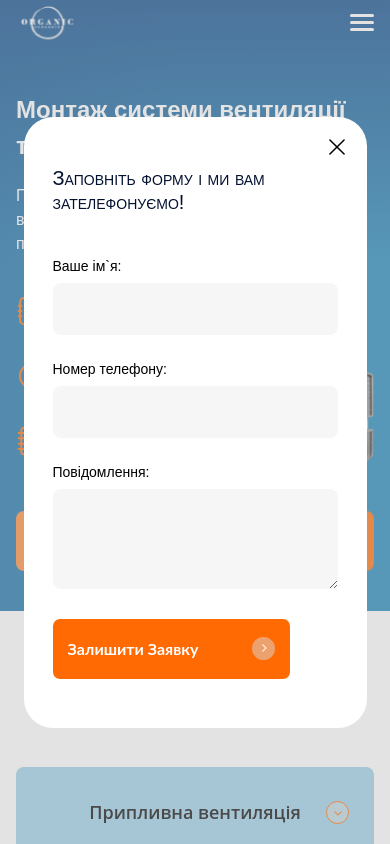
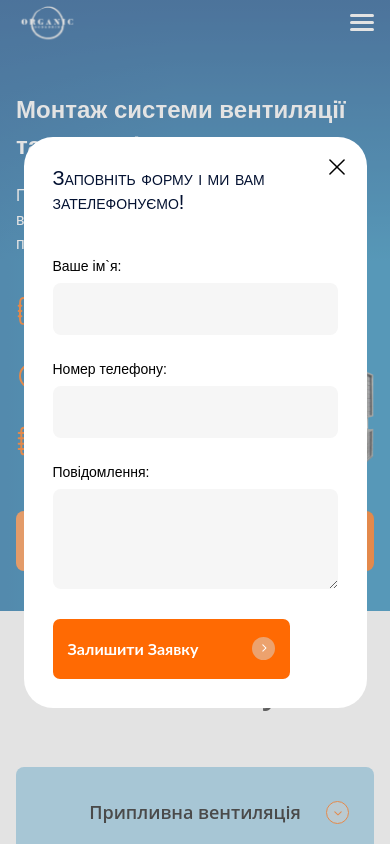
Before and after one commit to VitaliiBarabash1990/ventilation-system, a Next.js app: page / in a window 390 px wide. Both pictures are taken after a click on the button "ЗАЛИШИТИ ЗАЯВКУ". Built offline with nearby package versions, Linux system fonts and the light colour scheme.

Commit message:
test mobile modal_1

```diff
--- a/src/components/Modal/Modal.module.css
+++ b/src/components/Modal/Modal.module.css
@@ -11,7 +11,7 @@
 .content {
 	position: relative;
 	background-color: var(--white);
-	padding: 49px 29px;
+	padding: 29px 29px;
 	overflow: hidden;
 	border-radius: 5px;
 	width: calc(100% - 32px);
@@ -56,7 +56,7 @@
 @media screen and (min-width: 768px) {
 	.content {
 		min-width: 605px;
-		padding: 91px 56px;
+		padding: 56px 56px;
 	}
 	.closeBtn {
 		width: 40px;
```
